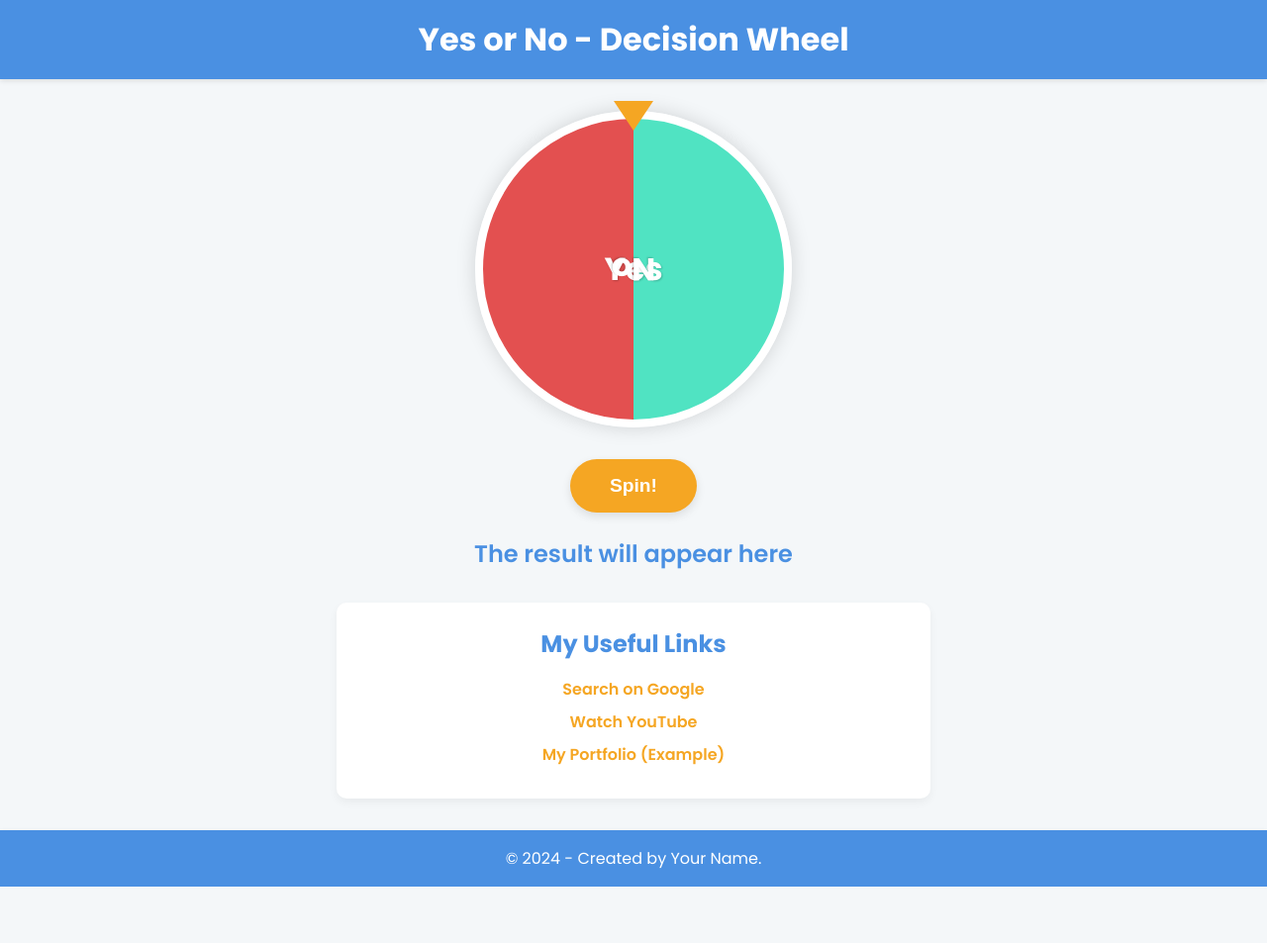
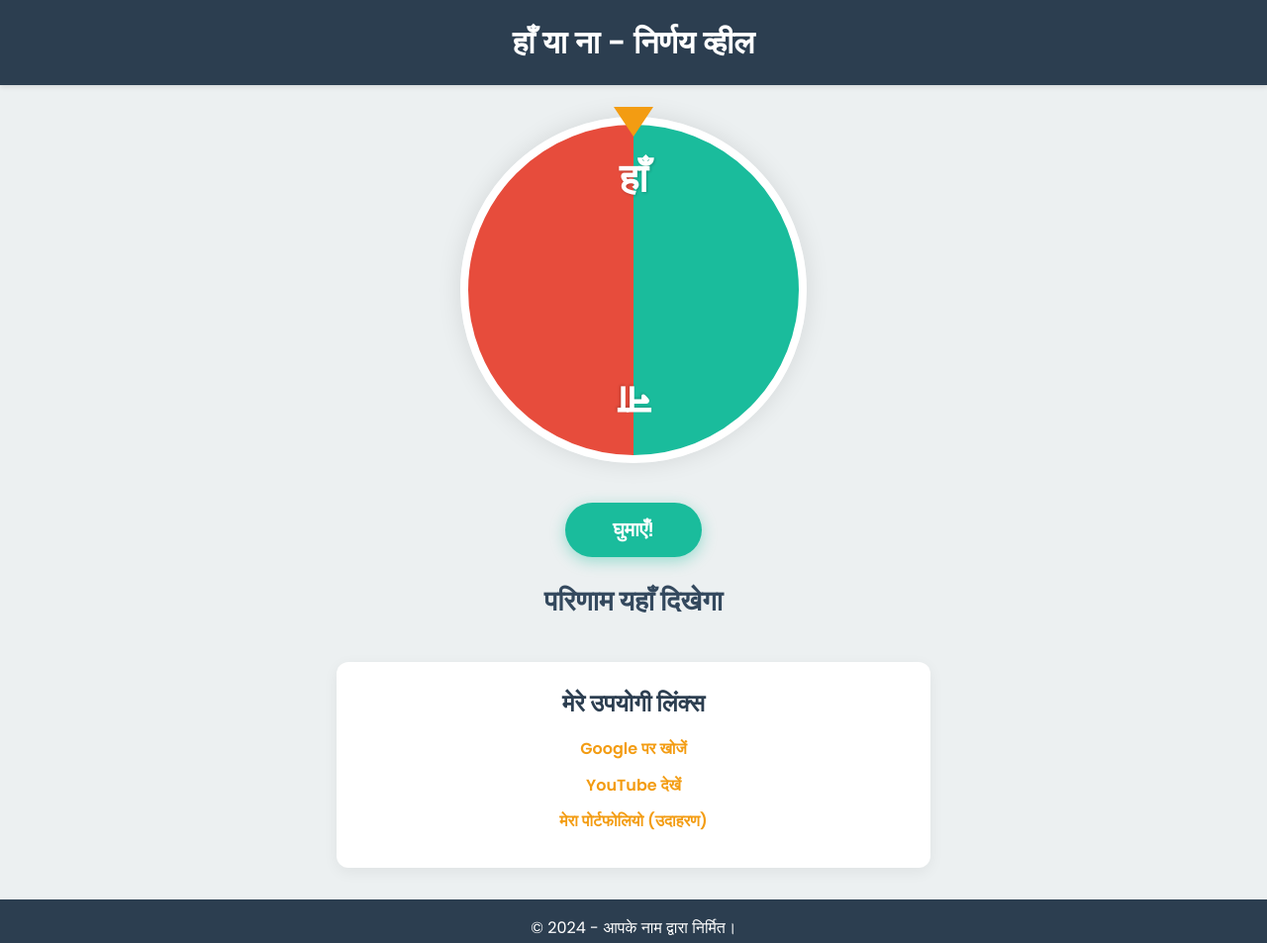
Before and after one commit to mukesh00009/seobacklinkcollector, a plain HTML site: page index.html in a window 1280 px wide. Shown: the whole page at 99% size. Before the commit the page ends 896 px from the top, so only its background shows below. Drawn offline with Linux system fonts and the light colour scheme.

Commit message:
index.html

```diff
--- a/index.html
+++ b/index.html
@@ -1,22 +1,24 @@
+
 <!DOCTYPE html>
-<html lang="en">
+<html lang="hi">
 <head>
     <meta charset="UTF-8">
     <meta name="viewport" content="width=device-width, initial-scale=1.0">
-    <title>Yes or No - Decision Wheel</title>
+    <title>हाँ या ना - निर्णय व्हील</title>
     <link rel="preconnect" href="https://fonts.googleapis.com">
     <link rel="preconnect" href="https://fonts.gstatic.com" crossorigin>
     <link href="https://fonts.googleapis.com/css2?family=Poppins:wght@400;600;700&display=swap" rel="stylesheet">
     <style>
-        /* CSS Styling is here */
+        /* CSS स्टाइलिंग यहाँ है */
         :root {
-            --primary-color: #4a90e2; /* Main blue color */
-            --secondary-color: #f5a623; /* Secondary orange color */
-            --yes-color: #50e3c2; /* Green for 'Yes' */
-            --no-color: #e35050; /* Red for 'No' */
-            --bg-color: #f4f7f9; /* Background color */
-            --text-color: #333; /* Text color */
-            --light-text-color: #fff; /* Light text color (for header/footer) */
+            /* नया और बेहतर कलर पैलेट */
+            --primary-color: #2c3e50;    /* गहरा स्लेट नीला */
+            --yes-color: #1abc9c;        /* वाइब्रेंट टील/हरा */
+            --no-color: #e74c3c;         /* कोरल/लाल */
+            --accent-color: #f39c12;     /* एक्सेंट के लिए नारंगी */
+            --bg-color: #ecf0f1;         /* हल्का ग्रे */
+            --text-color: #34495e;       /* गहरा टेक्स्ट रंग */
+            --light-text-color: #ffffff; /* सफ़ेद टेक्स्ट */
         }
 
         * {
@@ -35,16 +37,17 @@
             text-align: center;
         }
 
-        /* --- Header & Footer --- */
+        /* --- हेडर और फुटर --- */
         header, footer {
             background-color: var(--primary-color);
             color: var(--light-text-color);
-            padding: 1rem 0;
+            padding: 1.2rem 0;
             box-shadow: 0 2px 5px rgba(0,0,0,0.1);
         }
 
         header h1 {
             font-size: 2rem;
+            font-weight: 600;
         }
 
         main {
@@ -56,12 +59,12 @@
             padding: 2rem;
         }
 
-        /* --- Wheel Styling --- */
+        /* --- व्हील का स्टाइल --- */
         .wheel-container {
             position: relative;
-            width: 320px;
-            height: 320px;
-            margin-bottom: 2rem;
+            width: 350px;
+            height: 350px;
+            margin-bottom: 2.5rem;
         }
 
         .pointer {
@@ -73,7 +76,7 @@
             height: 0;
             border-left: 20px solid transparent;
             border-right: 20px solid transparent;
-            border-top: 30px solid var(--secondary-color);
+            border-top: 30px solid var(--accent-color);
             z-index: 10;
         }
 
@@ -86,79 +89,80 @@
             );
             border-radius: 50%;
             border: 8px solid #fff;
-            box-shadow: 0 0 20px rgba(0,0,0,0.15);
+            box-shadow: 0 0 25px rgba(0,0,0,0.1);
             position: relative;
             overflow: hidden;
             transition: transform 5s cubic-bezier(0.25, 1, 0.5, 1);
         }
 
-        .wheel-text {
+        /* --- व्हील टेक्स्ट की नई स्टाइलिंग --- */
+        .slice-text {
             position: absolute;
-            width: 50%;
+            width: 100%;
             height: 50%;
+            left: 0;
             display: flex;
-            align-items: center;
+            align-items: flex-start; /* टेक्स्ट को कंटेनर के ऊपर रखता है */
             justify-content: center;
-            font-size: 2rem;
+            padding-top: 1.5rem; /* टेक्स्ट को बाहरी किनारे की ओर धकेलता है */
+            font-size: 2.5rem;
             font-weight: 700;
             color: var(--light-text-color);
-            text-shadow: 1px 1px 2px rgba(0,0,0,0.2);
+            text-shadow: 1px 1px 3px rgba(0,0,0,0.2);
         }
 
-        #yes-text {
+        #yes-text-container {
             top: 0;
-            left: 50%;
-            transform: translateX(-50%) translateY(50%);
         }
 
-        #no-text {
+        #no-text-container {
             bottom: 0;
-            left: 50%;
-            transform: translateX(-50%) translateY(-50%) rotate(180deg);
+            transform: rotate(180deg); /* कंटेनर और टेक्स्ट को सीधा करने के लिए घुमाएँ */
         }
 
-        /* --- Button Styling --- */
+        /* --- बटन का स्टाइल --- */
         #spin-btn {
-            padding: 1rem 2.5rem;
-            font-size: 1.2rem;
+            padding: 1rem 3rem;
+            font-size: 1.25rem;
             font-weight: 600;
             color: var(--light-text-color);
-            background-color: var(--secondary-color);
+            background-color: var(--yes-color); /* बटन का रंग 'हाँ' से मैच करता है */
             border: none;
             border-radius: 50px;
             cursor: pointer;
             transition: background-color 0.3s, transform 0.2s;
-            box-shadow: 0 4px 10px rgba(0,0,0,0.1);
+            box-shadow: 0 4px 15px rgba(26, 188, 156, 0.4);
             margin-bottom: 1.5rem;
         }
 
         #spin-btn:hover {
-            background-color: #f7b03a;
-            transform: translateY(-2px);
+            background-color: #1dd2af;
+            transform: translateY(-3px);
         }
 
         #spin-btn:disabled {
-            background-color: #ccc;
+            background-color: #95a5a6;
             cursor: not-allowed;
             transform: translateY(0);
+            box-shadow: none;
         }
 
         #result {
-            font-size: 1.5rem;
-            font-weight: 600;
-            min-height: 2.2rem;
-            color: var(--primary-color);
+            font-size: 1.75rem;
+            font-weight: 700;
+            min-height: 2.5rem;
+            color: var(--text-color);
         }
 
-        /* --- Links Section --- */
+        /* --- लिंक सेक्शन --- */
         .links-section {
             background-color: #fff;
             padding: 1.5rem;
-            margin-top: 2rem;
+            margin-top: 2.5rem;
             width: 100%;
             max-width: 600px;
-            border-radius: 10px;
-            box-shadow: 0 4px 10px rgba(0,0,0,0.05);
+            border-radius: 12px;
+            box-shadow: 0 4px 15px rgba(0,0,0,0.06);
         }
 
         .links-section h2 {
@@ -172,25 +176,24 @@
         }
 
         .links-section li {
-            margin-bottom: 0.5rem;
+            margin-bottom: 0.7rem;
         }
 
         .links-section a {
             text-decoration: none;
-            color: var(--secondary-color);
+            color: var(--accent-color);
             font-weight: 600;
             transition: color 0.3s;
         }
 
         .links-section a:hover {
-            color: #d18f1e;
+            color: #d88c0a;
             text-decoration: underline;
         }
 
-        /* --- Footer --- */
-        footer a {
-            color: var(--light-text-color);
-            text-decoration: underline;
+        /* --- फुटर --- */
+        footer {
+            padding: 1rem 0;
         }
 
         /* Responsive Design */
@@ -202,52 +205,52 @@
                 width: 280px;
                 height: 280px;
             }
-            .wheel-text {
-                font-size: 1.5rem;
+            .slice-text {
+                font-size: 2rem;
+                padding-top: 1rem;
             }
         }
-
     </style>
 </head>
 <body>
 
     <header>
-        <h1>Yes or No - Decision Wheel</h1>
+        <h1>हाँ या ना - निर्णय व्हील</h1>
     </header>
 
     <main>
         <div class="wheel-container">
             <div class="pointer"></div>
             <div class="wheel" id="wheel">
-                <div class="wheel-text" id="yes-text">Yes</div>
-                <div class="wheel-text" id="no-text">No</div>
+                <!-- टेक्स्ट अब अपनी स्लाइस के किनारे पर हैं -->
+                <div class="slice-text" id="yes-text-container">हाँ</div>
+                <div class="slice-text" id="no-text-container">ना</div>
             </div>
         </div>
 
-        <button id="spin-btn">Spin!</button>
-        <p id="result">The result will appear here</p>
+        <button id="spin-btn">घुमाएँ!</button>
+        <p id="result">परिणाम यहाँ दिखेगा</p>
 
-        <!-- =============================== -->
-        <!-- ===== ADD YOUR LINKS HERE ===== -->
-        <!-- =============================== -->
+        <!-- =================================== -->
+        <!-- ===== अपनी लिंक यहाँ जोड़ें ===== -->
+        <!-- =================================== -->
         <section class="links-section">
-            <h2>My Useful Links</h2>
+            <h2>मेरे उपयोगी लिंक्स</h2>
             <ul>
-                <!-- To add more links, copy the <li> tag below and change the details -->
-                <li><a href="https://www.google.com" target="_blank">Search on Google</a></li>
-                <li><a href="https://www.youtube.com" target="_blank">Watch YouTube</a></li>
-                <li><a href="#" target="_blank">My Portfolio (Example)</a></li>
+                <!-- नीचे दिए गए <li> टैग को कॉपी करके और लिंक जोड़ें -->
+                <li><a href="https://www.google.com" target="_blank">Google पर खोजें</a></li>
+                <li><a href="https://www.youtube.com" target="_blank">YouTube देखें</a></li>
+                <li><a href="#" target="_blank">मेरा पोर्टफोलियो (उदाहरण)</a></li>
             </ul>
         </section>
-
     </main>
 
     <footer>
-        <p>© 2024 - Created by Your Name.</p>
+        <p>© 2024 - आपके नाम द्वारा निर्मित।</p>
     </footer>
 
     <script>
-        // JavaScript logic is here
+        // JavaScript का कोड यहाँ है
         const wheel = document.getElementById('wheel');
         const spinBtn = document.getElementById('spin-btn');
         const resultText = document.getElementById('result');
@@ -256,44 +259,36 @@
         let isSpinning = false;
 
         spinBtn.addEventListener('click', () => {
-            // Do nothing if the wheel is already spinning
             if (isSpinning) return;
 
             isSpinning = true;
-            spinBtn.disabled = true; // Disable the button during spin
-            resultText.textContent = 'Spinning...';
+            spinBtn.disabled = true;
+            resultText.textContent = 'घूम रहा है...';
+            resultText.style.color = 'var(--text-color)'; // परिणाम आने से पहले रंग रीसेट करें
 
-            // Choose a random degree (at least 5 full rotations)
-            const randomSpins = Math.floor(Math.random() * 5) + 5; // 5 to 9 full spins
+            const randomSpins = Math.floor(Math.random() * 5) + 5;
             const randomExtraDegrees = Math.floor(Math.random() * 360);
             const totalRotation = (randomSpins * 360) + randomExtraDegrees;
 
-            // Add new rotation to the current rotation
             currentRotation += totalRotation;
 
-            // Apply the rotation to the wheel
             wheel.style.transform = `rotate(${currentRotation}deg)`;
 
-            // Wait for the CSS transition (animation) to end
             setTimeout(() => {
                 isSpinning = false;
-                spinBtn.disabled = false; // Re-enable the button
+                spinBtn.disabled = false;
 
-                // Calculate the final angle (between 0 and 360)
                 const finalAngle = currentRotation % 360;
 
-                // Determine the result
-                // 0-180 degrees: Yes
-                // 180-360 degrees: No
+                // परिणाम तय करें और रंग बदलें
                 if (finalAngle >= 0 && finalAngle < 180) {
-                    resultText.textContent = 'Result: Yes!';
+                    resultText.textContent = 'परिणाम: हाँ!';
                     resultText.style.color = 'var(--yes-color)';
                 } else {
-                    resultText.textContent = 'Result: No!';
+                    resultText.textContent = 'परिणाम: ना!';
                     resultText.style.color = 'var(--no-color)';
                 }
-
-            }, 5000); // This timeout duration should match the CSS transition duration (5s)
+            }, 5000); // यह समय CSS के transition duration (5s) से मेल खाना चाहिए
         });
     </script>
 
```
